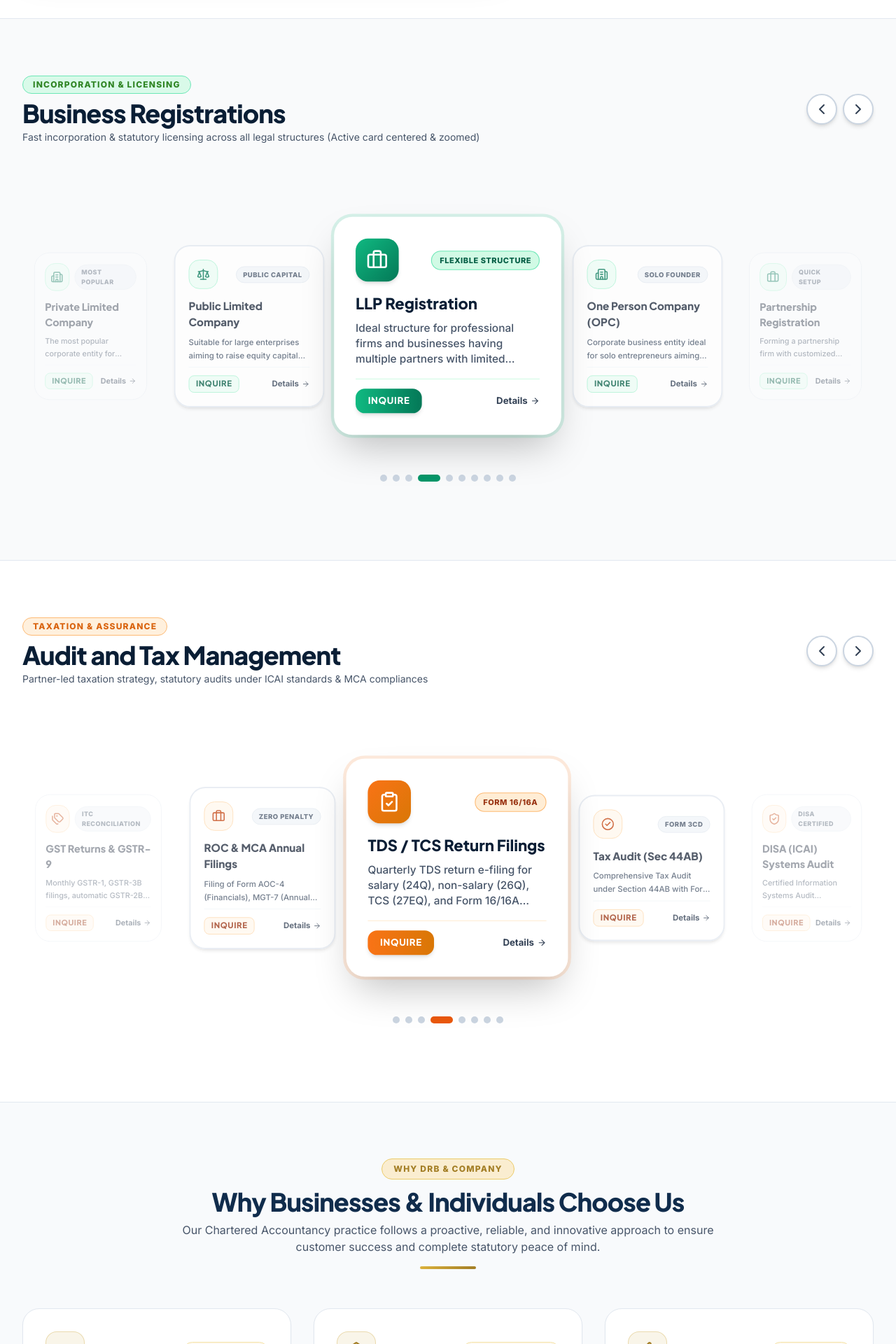
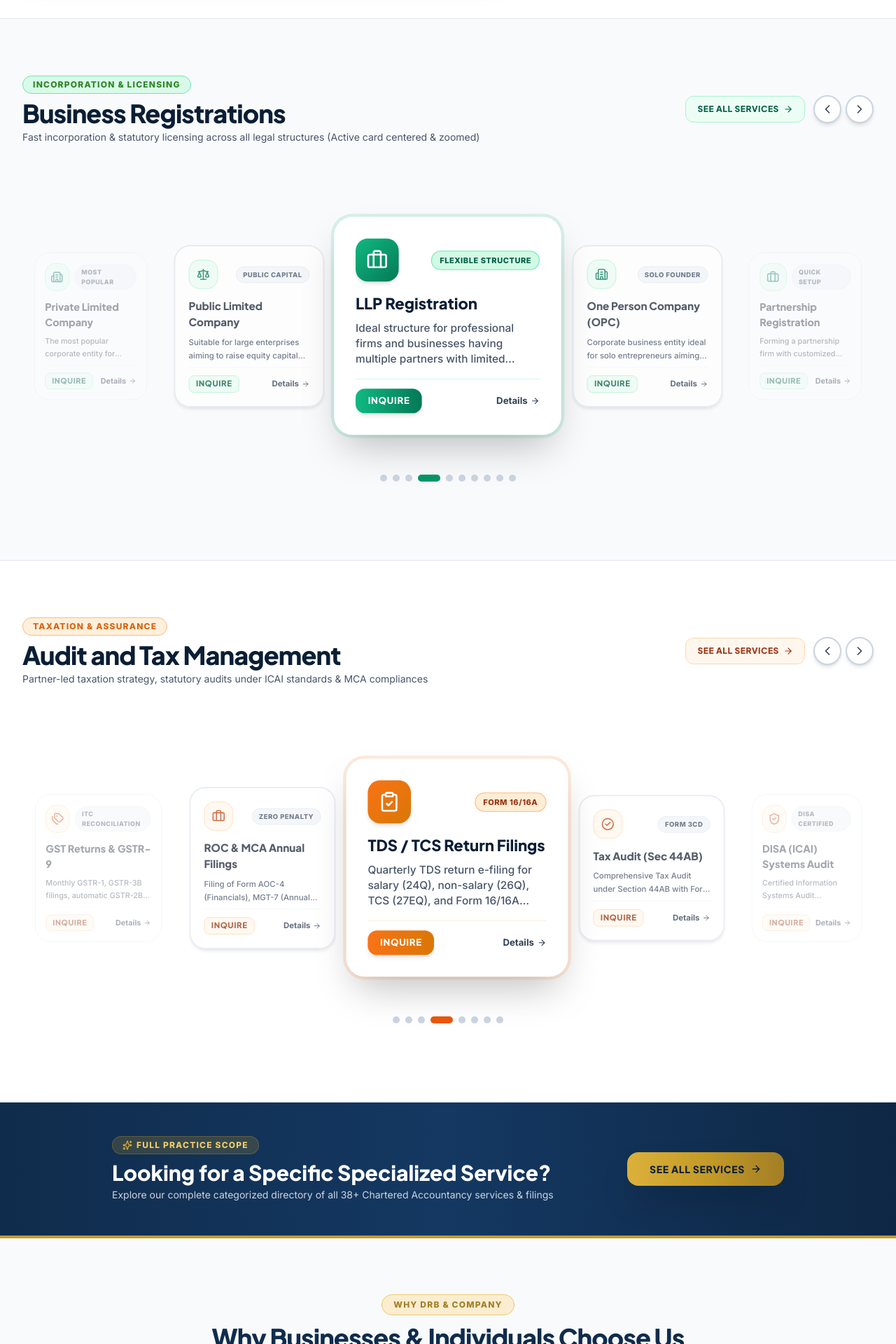
Before and after one commit to 7471ashish/CA-website-final, a React (Vite) app: page / in a window 1280 px wide. Shown: the part 2960-4880 px from the top of the page at 70% size. Built offline with nearby package versions, Linux system fonts and the light colour scheme.

Commit message:
feat: add prominent See All Services buttons across home carousels and full practice directory action bar

```diff
--- a/src/components/home/CategorizedServicesSection.jsx
+++ b/src/components/home/CategorizedServicesSection.jsx
@@ -225,22 +225,31 @@ export default function CategorizedServicesSection({ onOpenConsultation }) {
               </p>
             </div>
 
-            {/* Left/Right Controls */}
-            <div className="flex items-center gap-2 shrink-0">
+            {/* Left/Right Controls & See All Button */}
+            <div className="flex items-center gap-3 shrink-0">
+              <Link
+                to="/services"
+                className="hidden sm:inline-flex items-center gap-1.5 py-2.5 px-4 rounded-xl bg-emerald-50 border border-emerald-200 text-emerald-800 hover:bg-emerald-600 hover:text-white font-heading font-black text-xs uppercase tracking-wider transition-all shadow-xs"
+              >
+                <span>See All Services</span>
+                <ArrowRight className="w-3.5 h-3.5" />
+              </Link>
+              <div className="flex items-center gap-1.5">
                 <button
                   onClick={prevBiz}
-                className="w-11 h-11 rounded-full bg-white border-2 border-slate-300 hover:border-emerald-600 text-slate-700 hover:text-emerald-700 shadow-md flex items-center justify-center transition-all cursor-pointer hover:scale-105 active:scale-95"
+                  className="w-10 h-10 rounded-full bg-white border-2 border-slate-300 hover:border-emerald-600 text-slate-700 hover:text-emerald-700 shadow-md flex items-center justify-center transition-all cursor-pointer hover:scale-105 active:scale-95"
                   title="Previous Service"
                 >
-                <ChevronLeft className="w-6 h-6" />
+                  <ChevronLeft className="w-5 h-5" />
                 </button>
                 <button
                   onClick={nextBiz}
-                className="w-11 h-11 rounded-full bg-white border-2 border-slate-300 hover:border-emerald-600 text-slate-700 hover:text-emerald-700 shadow-md flex items-center justify-center transition-all cursor-pointer hover:scale-105 active:scale-95"
+                  className="w-10 h-10 rounded-full bg-white border-2 border-slate-300 hover:border-emerald-600 text-slate-700 hover:text-emerald-700 shadow-md flex items-center justify-center transition-all cursor-pointer hover:scale-105 active:scale-95"
                   title="Next Service"
                 >
-                <ChevronRight className="w-6 h-6" />
+                  <ChevronRight className="w-5 h-5" />
                 </button>
+              </div>
             </div>
           </div>
 
@@ -375,22 +384,31 @@ export default function CategorizedServicesSection({ onOpenConsultation }) {
               </p>
             </div>
 
-            {/* Left/Right Controls */}
-            <div className="flex items-center gap-2 shrink-0">
+            {/* Left/Right Controls & See All Button */}
+            <div className="flex items-center gap-3 shrink-0">
+              <Link
+                to="/services"
+                className="hidden sm:inline-flex items-center gap-1.5 py-2.5 px-4 rounded-xl bg-orange-50 border border-orange-200 text-orange-800 hover:bg-orange-600 hover:text-white font-heading font-black text-xs uppercase tracking-wider transition-all shadow-xs"
+              >
+                <span>See All Services</span>
+                <ArrowRight className="w-3.5 h-3.5" />
+              </Link>
+              <div className="flex items-center gap-1.5">
                 <button
                   onClick={prevAudit}
-                className="w-11 h-11 rounded-full bg-white border-2 border-slate-300 hover:border-orange-500 text-slate-700 hover:text-orange-700 shadow-md flex items-center justify-center transition-all cursor-pointer hover:scale-105 active:scale-95"
+                  className="w-10 h-10 rounded-full bg-white border-2 border-slate-300 hover:border-orange-500 text-slate-700 hover:text-orange-700 shadow-md flex items-center justify-center transition-all cursor-pointer hover:scale-105 active:scale-95"
                   title="Previous Service"
                 >
-                <ChevronLeft className="w-6 h-6" />
+                  <ChevronLeft className="w-5 h-5" />
                 </button>
                 <button
                   onClick={nextAudit}
-                className="w-11 h-11 rounded-full bg-white border-2 border-slate-300 hover:border-orange-500 text-slate-700 hover:text-orange-700 shadow-md flex items-center justify-center transition-all cursor-pointer hover:scale-105 active:scale-95"
+                  className="w-10 h-10 rounded-full bg-white border-2 border-slate-300 hover:border-orange-500 text-slate-700 hover:text-orange-700 shadow-md flex items-center justify-center transition-all cursor-pointer hover:scale-105 active:scale-95"
                   title="Next Service"
                 >
-                <ChevronRight className="w-6 h-6" />
+                  <ChevronRight className="w-5 h-5" />
                 </button>
+              </div>
             </div>
           </div>
 
@@ -508,6 +526,32 @@ export default function CategorizedServicesSection({ onOpenConsultation }) {
         </div>
       </section>
 
+      {/* GRAND "SEE ALL SERVICES" ACTION BAR */}
+      <section className="py-12 bg-gradient-to-r from-[#102c4c] via-[#143862] to-[#0e2744] text-white border-b-4 border-gold-500 text-center">
+        <div className="max-w-5xl mx-auto px-4 sm:px-6 lg:px-8 flex flex-col sm:flex-row items-center justify-between gap-6">
+          <div className="text-center sm:text-left">
+            <span className="inline-flex items-center gap-1.5 text-xs font-black uppercase tracking-widest text-gold-300 bg-gold-500/20 border border-gold-500/30 px-3.5 py-1 rounded-full mb-2">
+              <Sparkles className="w-3.5 h-3.5 text-gold-400" />
+              <span>Full Practice Scope</span>
+            </span>
+            <h3 className="font-heading text-2xl sm:text-3xl font-black text-white">
+              Looking for a Specific Specialized Service?
+            </h3>
+            <p className="text-xs sm:text-sm text-slate-300 mt-1">
+              Explore our complete categorized directory of all 38+ Chartered Accountancy services &amp; filings
+            </p>
+          </div>
+
+          <Link
+            to="/services"
+            className="py-3.5 px-8 rounded-2xl bg-gradient-to-r from-gold-400 via-gold-500 to-gold-600 text-navy-950 font-heading font-black text-xs sm:text-sm uppercase tracking-wider shadow-2xl hover:from-gold-300 hover:to-gold-500 hover:scale-105 transition-all flex items-center gap-2 shrink-0 cursor-pointer"
+          >
+            <span>See All Services</span>
+            <ArrowRight className="w-4 h-4" />
+          </Link>
+        </div>
+      </section>
+
     </div>
   );
 }
```
Lines whose indentation alone changed are shown as unchanged.
